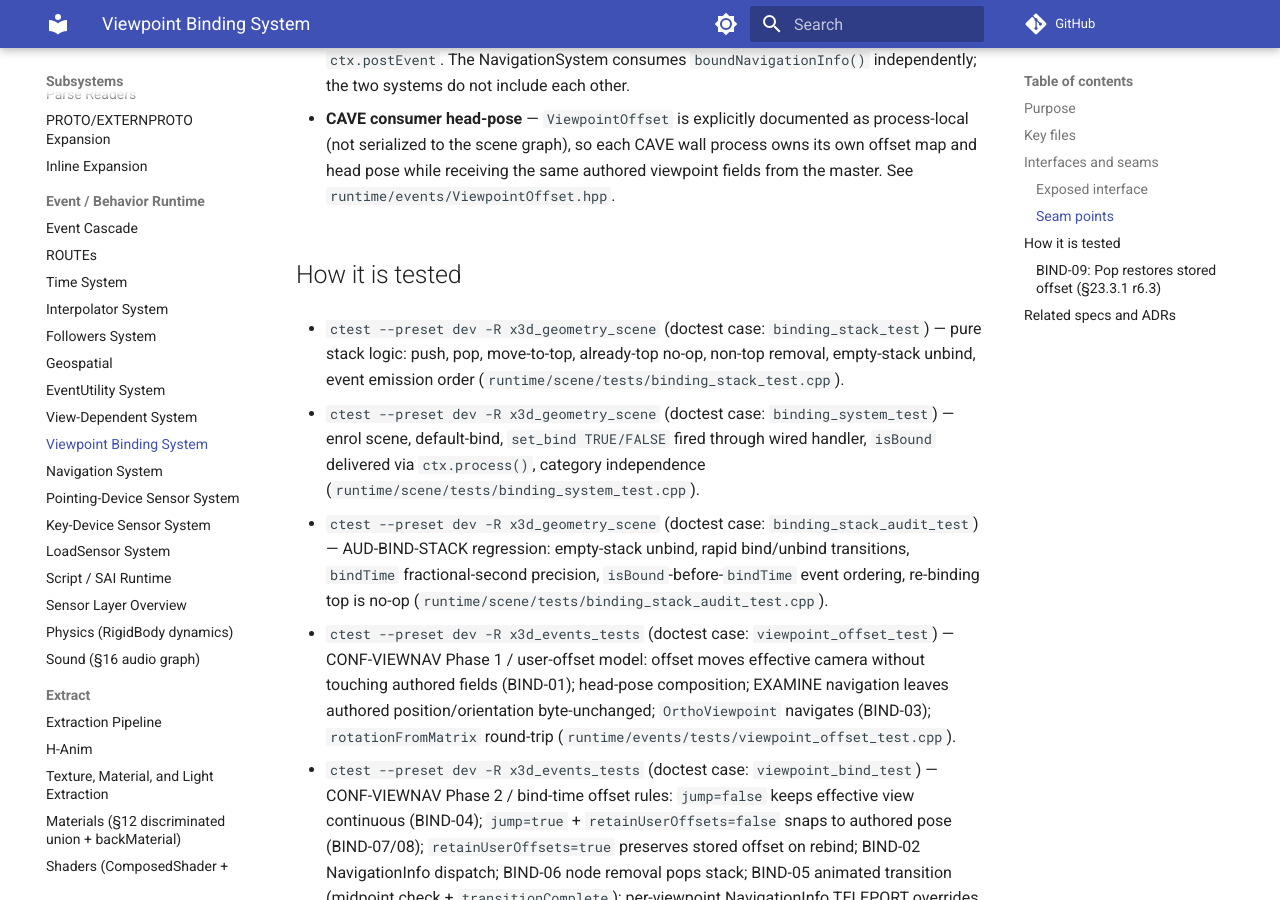
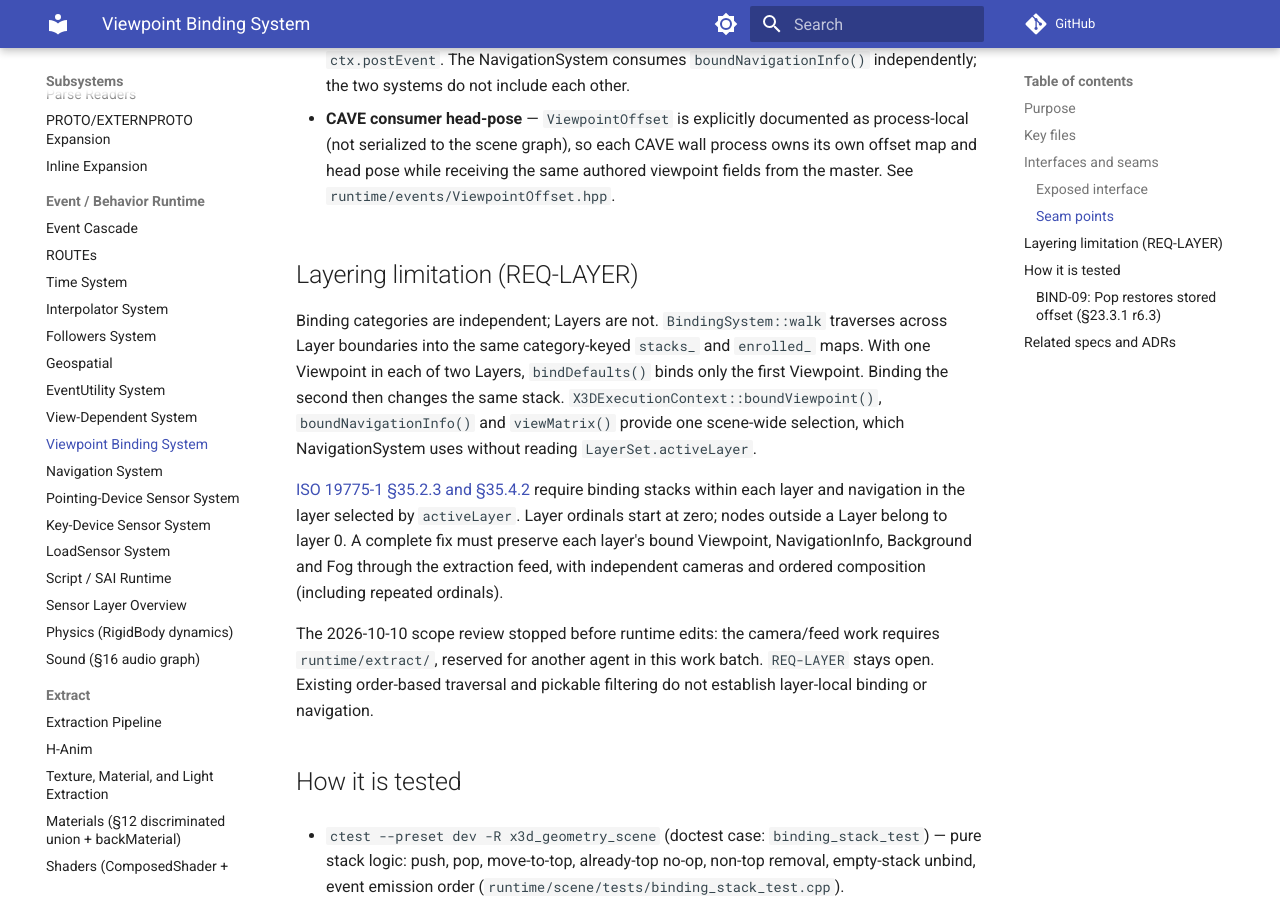
Before and after one commit to delta9000/x3d-cpp, an MkDocs documentation site: the page built from docs/wiki/subsystems/system-viewpointbind.md, in a window 1280 px wide and 900 px high, scrolled down 3270 px. Built offline with MkDocs 1.6.1 and Material for MkDocs 9.7.7, drawn with Linux system fonts in a browser that asks for light colours; comment, search, counter and statistics services are not loaded.

Commit message:
docs(layering): record protected extraction blocker

```diff
--- a/docs/wiki/subsystems/system-viewpointbind.md
+++ b/docs/wiki/subsystems/system-viewpointbind.md
@@ -2,7 +2,7 @@
 title: Viewpoint Binding System
 summary: Binding stacks for Viewpoint, NavigationInfo, Background, and Fog — ISO 19775-1 §23 bind semantics, bind-time offset rules, and animated viewpoint transitions.
 tags: [subsystem, viewpoint, binding-stack, navigation-info, background, fog]
-updated: 2026-06-20
+updated: 2026-10-10
 related:
   - ../architecture.md
   - ../subsystems/system-navigation.md
@@ -160,6 +160,28 @@ void attachViewpointBind(X3DExecutionContext &ctx);
   owns its own offset map and head pose while receiving the same authored
   viewpoint fields from the master. See `runtime/events/ViewpointOffset.hpp`.
 
+## Layering limitation (REQ-LAYER)
+
+Binding categories are independent; Layers are not. `BindingSystem::walk`
+traverses across Layer boundaries into the same category-keyed `stacks_` and
+`enrolled_` maps. With one Viewpoint in each of two Layers, `bindDefaults()`
+binds only the first Viewpoint. Binding the second then changes the same stack.
+`X3DExecutionContext::boundViewpoint()`, `boundNavigationInfo()` and
+`viewMatrix()` provide one scene-wide selection, which NavigationSystem
+uses without reading `LayerSet.activeLayer`.
+
+[ISO 19775-1 §35.2.3 and §35.4.2](https://www.web3d.org/documents/specifications/19775-1/V4.0/Part01/components/layering.html)
+require binding stacks within each layer and navigation in the layer selected
+by `activeLayer`. Layer ordinals start at zero; nodes outside a Layer belong to
+layer 0. A complete fix must preserve each layer's bound Viewpoint,
+NavigationInfo, Background and Fog through the extraction feed, with independent
+cameras and ordered composition (including repeated ordinals).
+
+The 2026-10-10 scope review stopped before runtime edits: the camera/feed work
+requires `runtime/extract/`, reserved for another agent in this work batch.
+`REQ-LAYER` stays open. Existing order-based traversal and pickable filtering
+do not establish layer-local binding or navigation.
+
 ## How it is tested
 
 - `ctest --preset dev -R x3d_geometry_scene` (doctest case: `binding_stack_test`) — pure stack logic: push, pop,
```
Also changed, not shown: docs/conformance/components/Layering.md (+1 -1 lines), docs/conformance/findings.yaml (+15 -1 lines), docs/sdk/v1-capabilities.md (+1 -1 lines), docs/conformance/model.json.
